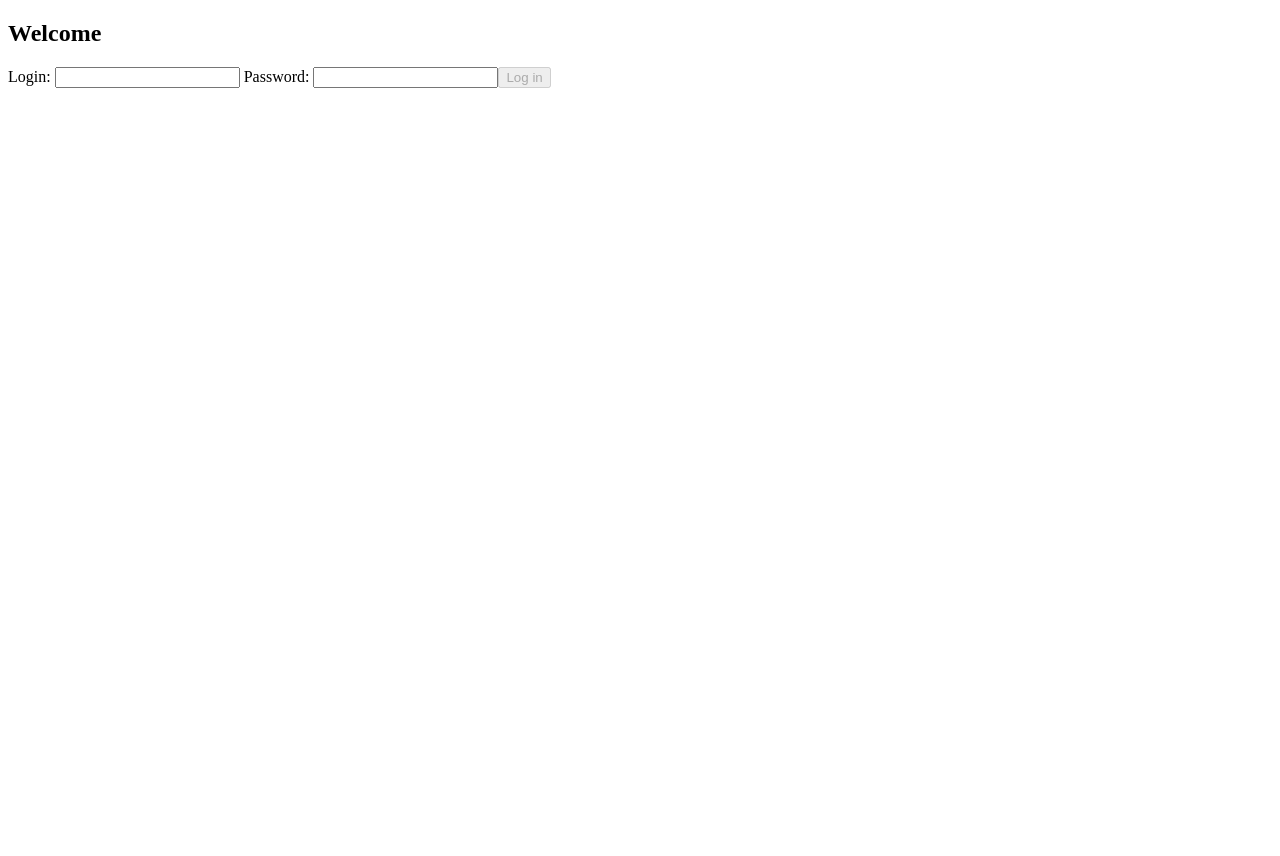
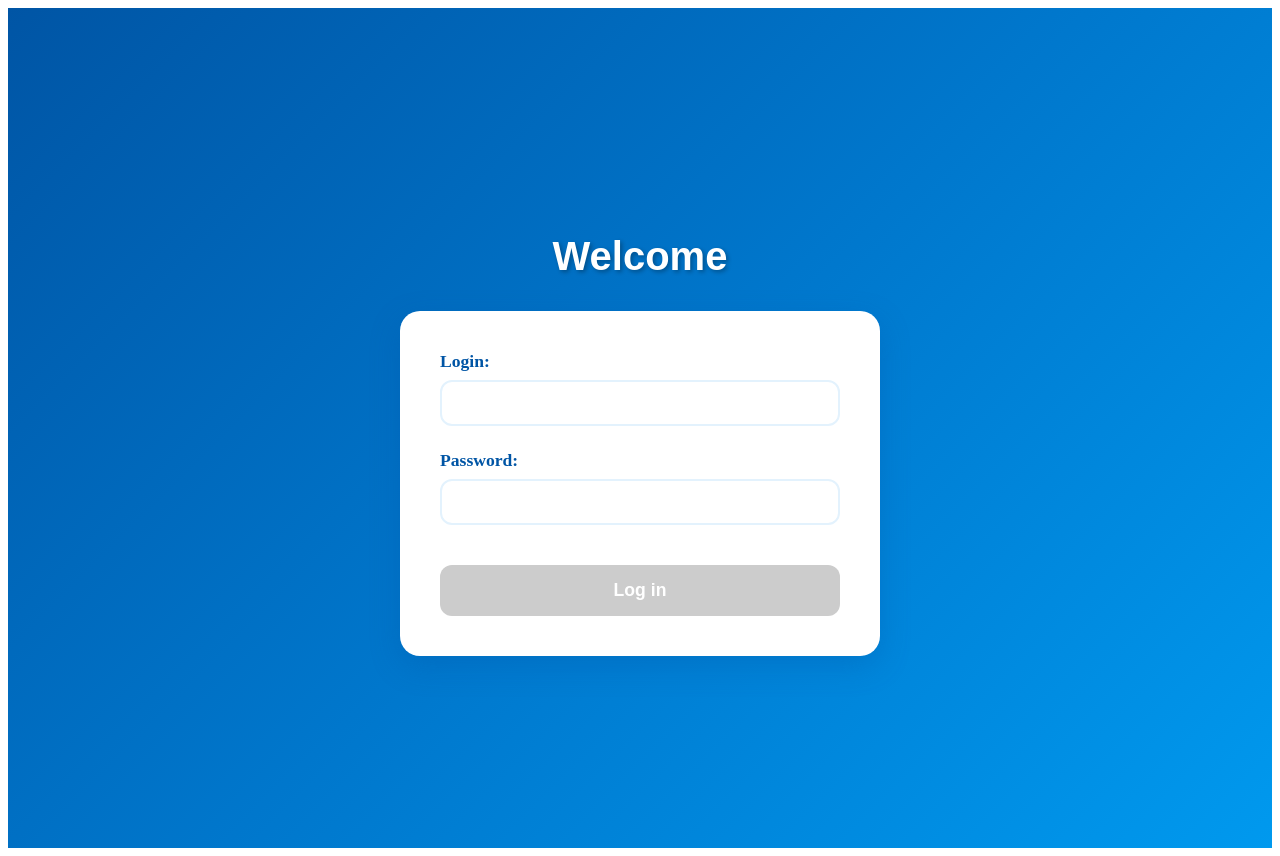
Before and after one commit to pavelgerasimchik20/empty-app, an Angular app: page /login in a window 1280 px wide. Before the commit the page ends 800 px from the top, so only its background shows below. Built offline with nearby package versions, Linux system fonts and the light colour scheme.

Commit message:
rollback to localstore

```diff
--- a/src/app/infrastructure/auth.guard.ts
+++ b/src/app/infrastructure/auth.guard.ts
@@ -1,12 +1,12 @@
 import { inject } from '@angular/core';
 import { CanActivateFn, Router } from '@angular/router';
+import { AuthService } from '../services/auth.service';
 
 export const authGuard: CanActivateFn = () => {
   const router = inject(Router);
+  const authService = inject(AuthService);
 
-  const token = localStorage.getItem('token');
-
-  if (token) {
+  if (authService.isAuthenticated()) {
     return true;
   } else {
     router.navigate(['/login']);
--- a/src/app/infrastructure/auth.interceptor.ts
+++ b/src/app/infrastructure/auth.interceptor.ts
@@ -1,10 +1,10 @@
+import { HttpInterceptorFn } from '@angular/common/http';
 import { inject } from '@angular/core';
-import { HttpInterceptorFn } from '@angular/common/http';
 import { AuthService } from '../services/auth.service';
 
 export const authInterceptor: HttpInterceptorFn = (req, next) => {
   const authService = inject(AuthService);
-  const token = authService.token(); // тут напрямую из сервиса берем значение, не ходим лишний раз ни в какое хранилище
+  const token = authService.token();
 
   if (token) {
     const reqAuth = req.clone({
--- a/src/app/pages/dashboard/dashboard.component.css
+++ b/src/app/pages/dashboard/dashboard.component.css
@@ -0,0 +1,39 @@
+:host {
+  display: block;
+  min-height: 100vh;
+  background: linear-gradient(135deg, #0055A5 0%, #0077CC 50%, #0099EE 100%);
+  padding: 20px;
+}
+
+h2 {
+  color: white;
+  text-align: center;
+  font-size: 2.5rem;
+  margin-bottom: 2rem;
+  text-shadow: 2px 2px 4px rgba(0,0,0,0.3);
+  font-family: 'Arial', sans-serif;
+}
+
+button {
+  display: block;
+  margin: 0 auto;
+  padding: 15px 30px;
+  background: linear-gradient(45deg, #FF6B6B, #FF8E53);
+  color: white;
+  border: none;
+  border-radius: 25px;
+  font-size: 1.1rem;
+  font-weight: 600;
+  cursor: pointer;
+  transition: all 0.3s ease;
+  box-shadow: 0 4px 15px rgba(255, 107, 107, 0.4);
+}
+
+button:hover {
+  transform: translateY(-2px);
+  box-shadow: 0 6px 20px rgba(255, 107, 107, 0.6);
+}
+
+button:active {
+  transform: translateY(0);
+}
--- a/src/app/pages/dashboard/dashboard.component.ts
+++ b/src/app/pages/dashboard/dashboard.component.ts
@@ -1,8 +1,22 @@
-import { Component } from '@angular/core';
+import { Component, inject } from '@angular/core';
+import { Router } from '@angular/router';
+import { AuthService } from '../../services/auth.service';
 
 @Component({
   selector: 'app-dashboard',
   standalone: true,
-  template: `<h2>Dashboard</h2>`
+  template: `
+    <h3>List of clients</h3>
+    <button (click)="logout()">Log out</button>
+  `,
+  styleUrls: ['./dashboard.component.css']
 })
-export class DashboardComponent {}
+export class DashboardComponent {
+  private auth = inject(AuthService);
+  private router = inject(Router);
+
+  logout() {
+    this.auth.logout();
+    this.router.navigate(['/login']);
+  }
+}
--- a/src/app/pages/login/login.component.css
+++ b/src/app/pages/login/login.component.css
@@ -0,0 +1,98 @@
+.login-container {
+  min-height: 100vh;
+  display: flex;
+  flex-direction: column;
+  justify-content: center;
+  align-items: center;
+  background: linear-gradient(135deg, #0055A5 0%, #0077CC 50%, #0099EE 100%);
+  padding: 20px;
+}
+
+h2 {
+  color: white;
+  font-size: 2.5rem;
+  margin-bottom: 2rem;
+  text-align: center;
+  text-shadow: 2px 2px 4px rgba(0,0,0,0.3);
+  font-family: 'Arial', sans-serif;
+}
+
+form {
+  background: white;
+  padding: 2.5rem;
+  border-radius: 20px;
+  box-shadow: 0 10px 30px rgba(0, 85, 165, 0.3);
+  width: 100%;
+  max-width: 400px;
+  backdrop-filter: blur(10px);
+}
+
+label {
+  display: block;
+  margin-bottom: 1.5rem;
+  color: #0055A5;
+  font-weight: 600;
+  font-size: 1.1rem;
+}
+
+input {
+  width: 100%;
+  padding: 12px 16px;
+  margin-top: 8px;
+  border: 2px solid #E3F2FD;
+  border-radius: 12px;
+  font-size: 1rem;
+  transition: all 0.3s ease;
+  box-sizing: border-box;
+}
+
+input:focus {
+  outline: none;
+  border-color: #0055A5;
+  box-shadow: 0 0 0 3px rgba(0, 85, 165, 0.1);
+}
+
+input.ng-invalid.ng-touched {
+  border-color: #FF6B6B;
+}
+
+button {
+  width: 100%;
+  padding: 15px;
+  background: linear-gradient(45deg, #0055A5, #0077CC);
+  color: white;
+  border: none;
+  border-radius: 12px;
+  font-size: 1.1rem;
+  font-weight: 600;
+  cursor: pointer;
+  transition: all 0.3s ease;
+  margin-top: 1rem;
+}
+
+button:hover:not(:disabled) {
+  transform: translateY(-2px);
+  box-shadow: 0 5px 15px rgba(0, 85, 165, 0.4);
+}
+
+button:disabled {
+  background: #CCCCCC;
+  cursor: not-allowed;
+  transform: none;
+}
+
+/* Адаптивность */
+@media (max-width: 480px) {
+  .login-container {
+    padding: 10px;
+  }
+
+  form {
+    padding: 2rem;
+    margin: 0 10px;
+  }
+
+  h2 {
+    font-size: 2rem;
+  }
+}
--- a/src/app/pages/login/login.component.ts
+++ b/src/app/pages/login/login.component.ts
@@ -8,6 +8,7 @@ import { AuthService } from '../../services/auth.service';
   standalone: true,
   imports: [ReactiveFormsModule],
   templateUrl: './login.component.html',
+  styleUrls: ['./login.component.css']
 })
 export class LoginComponent {
   private formBuilder = inject(FormBuilder);
@@ -16,7 +17,7 @@ export class LoginComponent {
 
   form = this.formBuilder.group({
     login: ['', Validators.required],
-    password: ['', [ Validators.required, Validators.minLength(8) ]]
+    password: ['', [ Validators.required, Validators.minLength(6) ]]
   });
 
   onSubmit() {
--- a/src/app/services/auth.service.ts
+++ b/src/app/services/auth.service.ts
@@ -1,34 +1,44 @@
-import { Injectable, signal } from '@angular/core';
 import { HttpClient } from '@angular/common/http';
+import { inject, Injectable, signal } from '@angular/core';
+import { Observable } from 'rxjs';
 import { tap } from 'rxjs/operators';
-import { Observable } from 'rxjs';
 
 @Injectable({ providedIn: 'root' })
 export class AuthService {
-  private _isAuthenticated = signal(false);
-  isAuthenticated = this._isAuthenticated.asReadonly(); // это наружу для чтения, чтобы не хранить например в локалсторе и читать из него
-  // плюс инкапсулирую и делаю неизменяемый Signal
-  private _token = signal<string | null>(null);
-  token = this._token.asReadonly(); // та же причина, но можно организовать хранение в куках, локалсторе и др.
-
-  constructor(private http: HttpClient) {}
+  private http = inject(HttpClient);
+  private _token = signal<string | null>(this.getStoredToken());
 
   login(login: string, password: string): Observable<{ auth_token: string }> {
-    return this.http.post<{ auth_token: string }>(
-      '/api/test-auth-only',
-      { login, password }
-    ).pipe(
-      tap(res => {
-        console.log("response: ", res)
-        console.log("token: ", res.auth_token)
-        this._token.set(res.auth_token);
-        this._isAuthenticated.set(true);
-      })
-    );
+    return this.http
+      .post<{ auth_token: string }>('/api/test-auth-only', { login, password })
+      .pipe(
+        tap((res) => {
+          console.log('token: ', res.auth_token);
+          const token = res.auth_token;
+          this.setToken(token);
+        })
+      );
   }
 
-  logout() {
+  private setToken(token: string): void {
+    this._token.set(token);
+    localStorage.setItem('token', token); // как вариант решаю хранить в локал сторе
+  }
+
+  private getStoredToken(): string | null {
+    return localStorage.getItem('token');
+  }
+
+  token(): string | null {
+    return this._token();
+  }
+
+  logout(): void {
     this._token.set(null);
-    this._isAuthenticated.set(false);
+    localStorage.removeItem('token');
+  }
+
+  isAuthenticated(): boolean {
+    return !!this.token();
   }
 }
```
